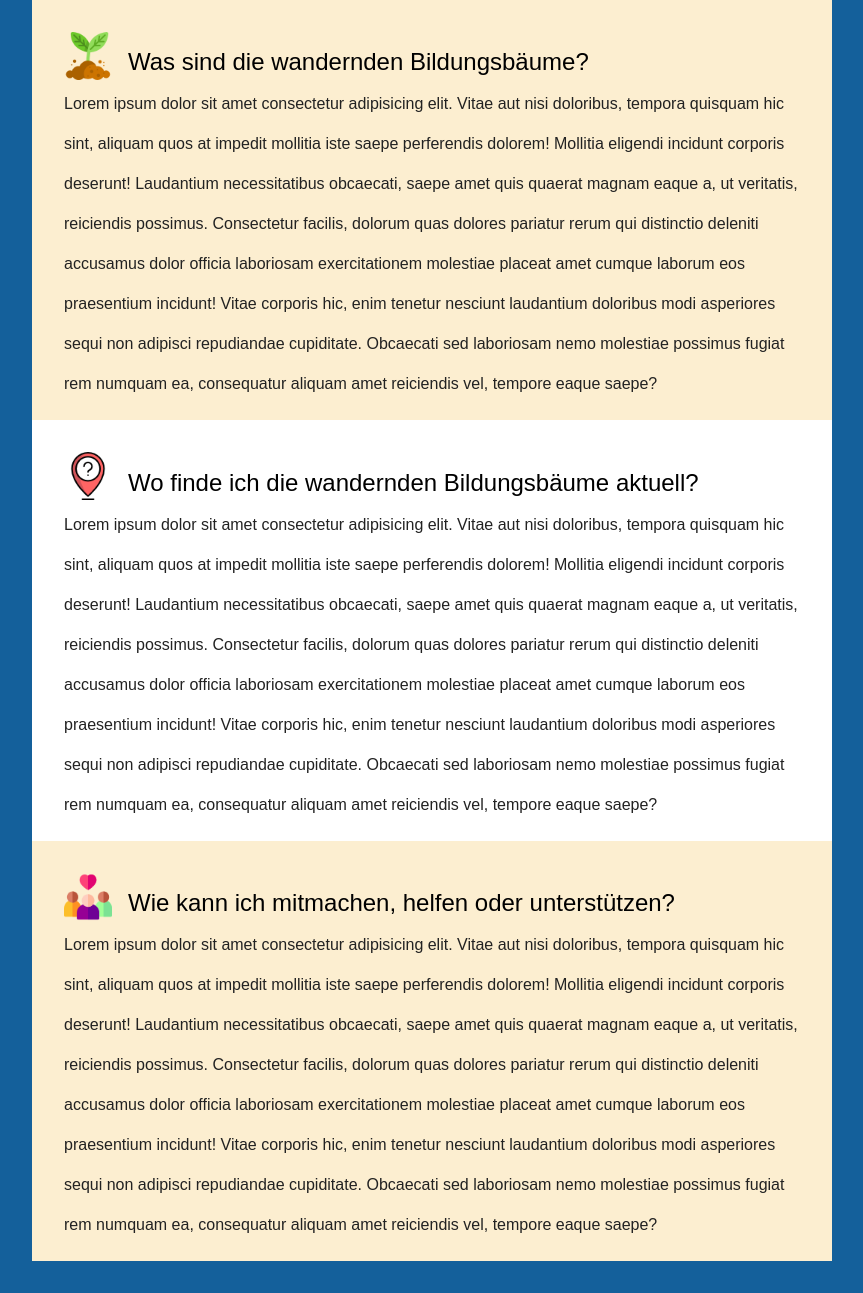
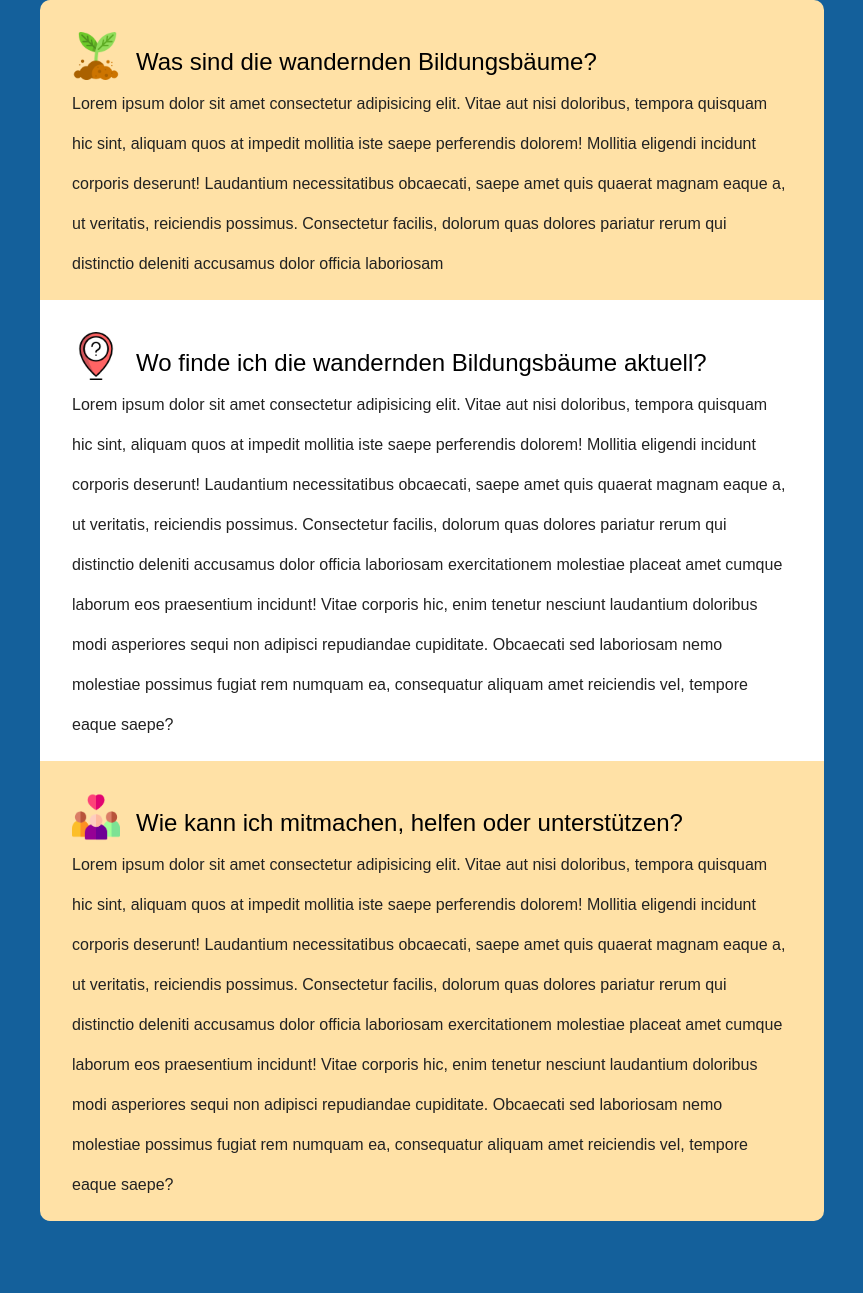
Before and after one commit to bwnstck/bildungsbaeume, a Next.js app: page /LandingPage in a window 1280 px wide. Shown: the whole page, without its empty margins (208-1071 px from the left). After the commit the page ends 1253 px from the top, so only its background shows below. Built offline with nearby package versions, Linux system fonts and the light colour scheme.

Commit message:
🎨 (landingpage): Change color and add rounded corners

```diff
--- a/meta/sections.yml
+++ b/meta/sections.yml
@@ -1,7 +1,7 @@
 sections:
   - slug: section1
     name: Was sind die wandernden Bildungsbäume?
-    content: Lorem ipsum dolor sit amet consectetur adipisicing elit. Vitae aut nisi doloribus, tempora quisquam hic sint, aliquam quos at impedit mollitia iste saepe perferendis dolorem! Mollitia eligendi incidunt corporis deserunt! Laudantium necessitatibus obcaecati, saepe amet quis quaerat magnam eaque a, ut veritatis, reiciendis possimus. Consectetur facilis, dolorum quas dolores pariatur rerum qui distinctio deleniti accusamus dolor officia laboriosam exercitationem molestiae placeat amet cumque laborum eos praesentium incidunt! Vitae corporis hic, enim tenetur nesciunt laudantium doloribus modi asperiores sequi non adipisci repudiandae cupiditate. Obcaecati sed laboriosam nemo molestiae possimus fugiat rem numquam ea, consequatur aliquam amet reiciendis vel, tempore eaque saepe?
+    content: Lorem ipsum dolor sit amet consectetur adipisicing elit. Vitae aut nisi doloribus, tempora quisquam hic sint, aliquam quos at impedit mollitia iste saepe perferendis dolorem! Mollitia eligendi incidunt corporis deserunt! Laudantium necessitatibus obcaecati, saepe amet quis quaerat magnam eaque a, ut veritatis, reiciendis possimus. Consectetur facilis, dolorum quas dolores pariatur rerum qui distinctio deleniti accusamus dolor officia laboriosam
   - slug: section2
     name: Wo finde ich die wandernden Bildungsbäume aktuell?
     content: Lorem ipsum dolor sit amet consectetur adipisicing elit. Vitae aut nisi doloribus, tempora quisquam hic sint, aliquam quos at impedit mollitia iste saepe perferendis dolorem! Mollitia eligendi incidunt corporis deserunt! Laudantium necessitatibus obcaecati, saepe amet quis quaerat magnam eaque a, ut veritatis, reiciendis possimus. Consectetur facilis, dolorum quas dolores pariatur rerum qui distinctio deleniti accusamus dolor officia laboriosam exercitationem molestiae placeat amet cumque laborum eos praesentium incidunt! Vitae corporis hic, enim tenetur nesciunt laudantium doloribus modi asperiores sequi non adipisci repudiandae cupiditate. Obcaecati sed laboriosam nemo molestiae possimus fugiat rem numquam ea, consequatur aliquam amet reiciendis vel, tempore eaque saepe?
--- a/src/components/layout/Section.tsx
+++ b/src/components/layout/Section.tsx
@@ -8,15 +8,18 @@
 import styled from 'styled-components'
 
 import Sections from '$meta/sections.yml'
+
 interface SectionProps {
   isWhite?: boolean
   slug: string
   id: string
   logo: StaticImageData
+  rounded?: 'top' | 'bottom'
 }
-const Section = ({ isWhite, slug, id, logo }: SectionProps) => {
+
+const Section = ({ isWhite, slug, id, logo, rounded }: SectionProps) => {
   return (
-    <StyledSection id={id} isWhite={isWhite}>
+    <StyledSection id={id} isWhite={isWhite} rounded={rounded}>
       <div>
         <LogoWrapper>
           <Image src={logo} alt="Logo" />
@@ -32,6 +35,7 @@
 
 interface StyledSectionProps {
   isWhite?: boolean
+  rounded?: 'top' | 'bottom'
 }
 
 const LogoWrapper = styled.div`
@@ -40,8 +44,13 @@
   margin-right: 1rem;
 `
 const StyledSection = styled.div<StyledSectionProps>`
-  background-color: ${(props) =>
-    props.isWhite ? '#fff' : 'rgba(237, 169, 21, 0.2)'};
+  background-color: ${(props) => (props.isWhite ? '#fff' : '#FFE1A6')};
+  border-radius: ${(props) =>
+    props.rounded === 'top'
+      ? '10px 10px 0 0'
+      : props.rounded === 'bottom'
+      ? '0 0 10px 10px'
+      : ''};
   padding: 2rem 2rem 0;
 
   > :first-child {
--- a/src/pages/LandingPage.tsx
+++ b/src/pages/LandingPage.tsx
@@ -10,9 +10,19 @@
   return (
     <BodyWrapper>
       <ContentBox id="Section1">
-        <Section id={'Section1'} slug={'section1'} logo={Sprout} />
+        <Section
+          id={'Section1'}
+          slug={'section1'}
+          logo={Sprout}
+          rounded={'top'}
+        />
         <Section id={'Section2'} slug={'section2'} logo={Where} isWhite />
-        <Section id={'Section3'} slug={'section3'} logo={Support} />
+        <Section
+          id={'Section3'}
+          slug={'section3'}
+          logo={Support}
+          rounded={'bottom'}
+        />
       </ContentBox>
     </BodyWrapper>
   )
@@ -26,7 +36,7 @@
 `
 
 const ContentBox = styled.div`
-  background-color: #fff;
   max-width: 800px;
   margin: 0 auto 2rem;
+  padding: 0 .5rem 0;
 `
```
